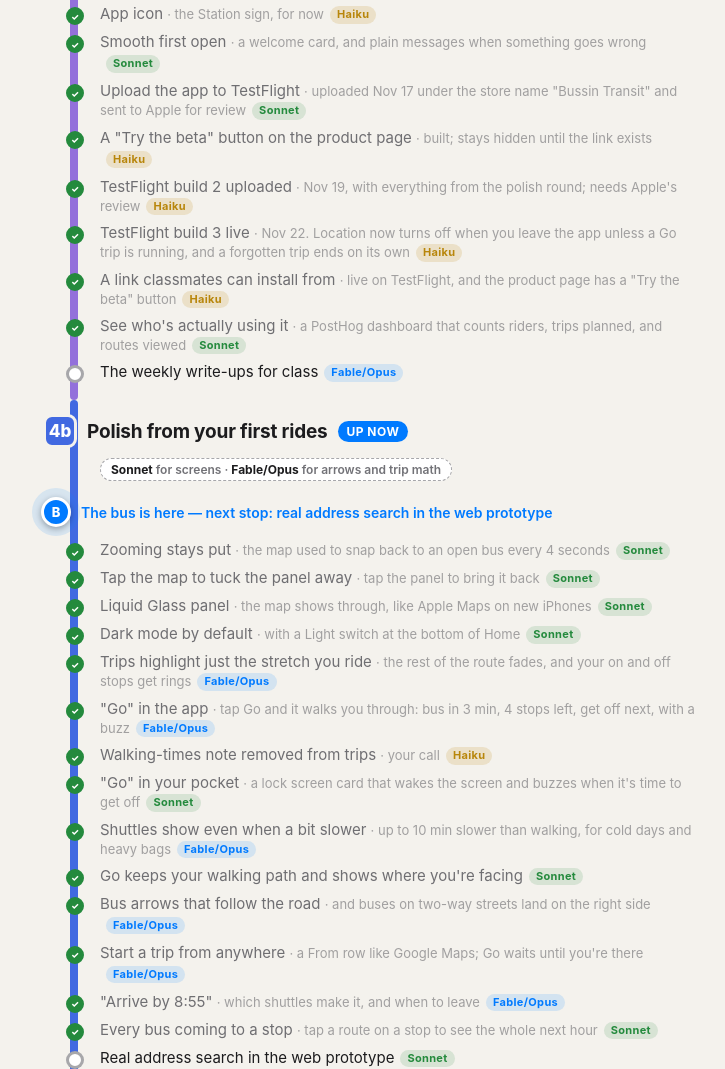
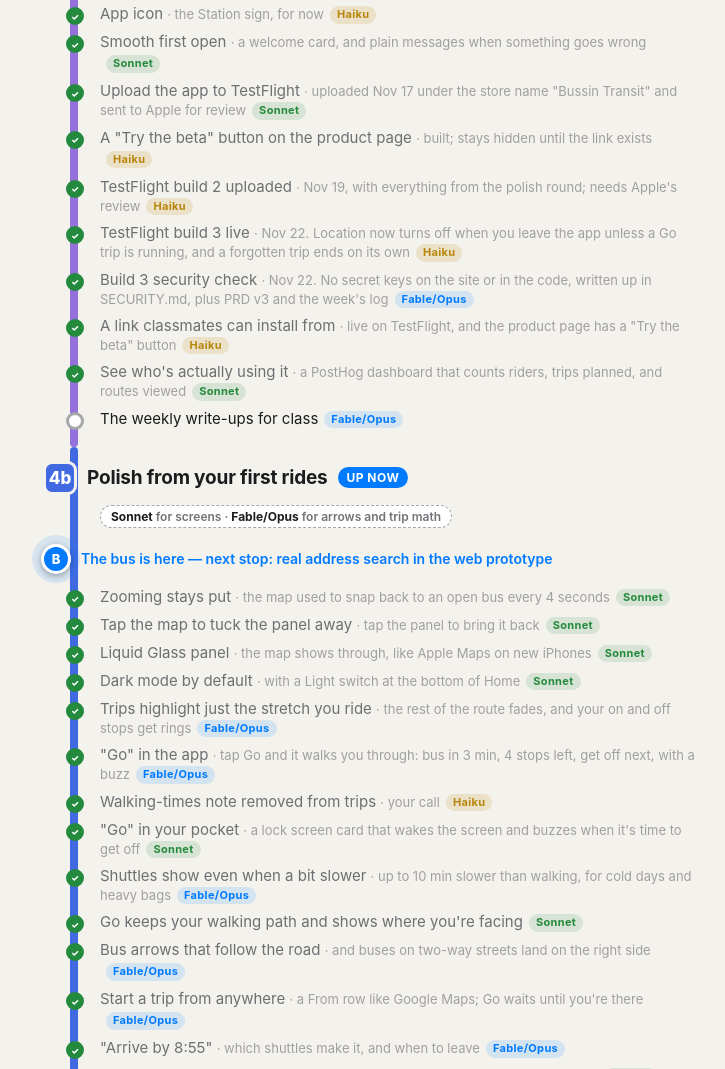
Before and after one commit to building-with-ai-f26/cjs10016-bussin, a plain HTML site: page build-map.html in a window 1280 px wide. Shown: the part 1319-2388 px from the top of the page, without its empty margins (264-989 px from the left). Drawn offline with Linux system fonts and the light colour scheme.

Commit message:
Mark the Build 3 security check done on the build map
Co-Authored-By: Claude Opus 5.5 <noreply@anthropic.com>

```diff
--- a/build-map.html
+++ b/build-map.html
@@ -191,6 +191,7 @@
       <li class="stop done">A "Try the beta" button on the product page <small>· built; stays hidden until the link exists</small><span class="mtag low">Haiku</span></li>
       <li class="stop done">TestFlight build 2 uploaded <small>· Nov 19, with everything from the polish round; needs Apple's review</small><span class="mtag low">Haiku</span></li>
       <li class="stop done">TestFlight build 3 live <small>· Nov 22. Location now turns off when you leave the app unless a Go trip is running, and a forgotten trip ends on its own</small><span class="mtag low">Haiku</span></li>
+      <li class="stop done">Build 3 security check <small>· Nov 22. No secret keys on the site or in the code, written up in SECURITY.md, plus PRD v3 and the week's log</small><span class="mtag top">Fable/Opus</span></li>
       <li class="stop done">A link classmates can install from <small>· live on TestFlight, and the product page has a "Try the beta" button</small><span class="mtag low">Haiku</span></li>
       <li class="stop done">See who's actually using it <small>· a PostHog dashboard that counts riders, trips planned, and routes viewed</small><span class="mtag mid">Sonnet</span></li>
       <li class="stop">The weekly write-ups for class<span class="mtag top">Fable/Opus</span></li>
```
